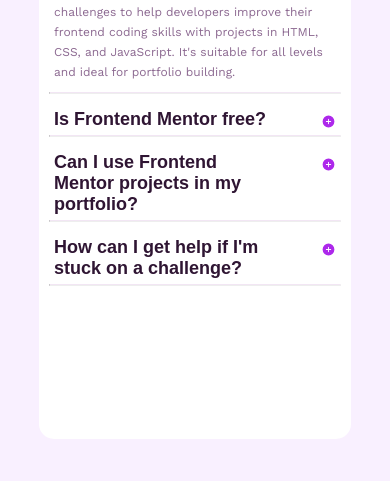
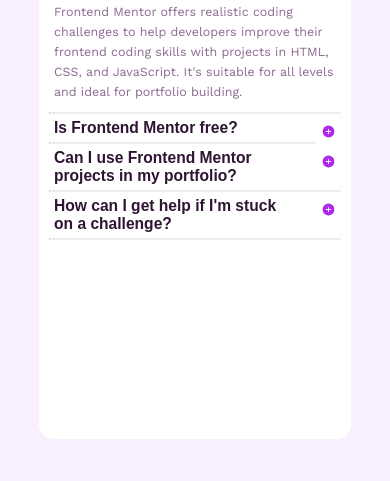
Before and after one commit to fantastizeey1/FAQ-accordion, a plain HTML site: page index.html in a window 390 px wide. Shown: the part 363-844 px from the top of the page. Drawn offline with nearby package versions, Linux system fonts and the light colour scheme.

Commit message:
Update style.css

```diff
--- a/style.css
+++ b/style.css
@@ -217,25 +217,27 @@
         flex-direction: row;
         margin-top: -70px;
     }
-    .q1 h2,
+   .q1 h2,
     .q2 h2,
     .q3 h2,
     .q4 h2{
-    font-size: 18px;
-    margin-top: 10PX;
+    font-size: 4vw;
+    margin: 0;
+
 }
 .q1 img,
 .q2 img,
 .q3 img,
 .q4 img{
-    margin-top: 20px;
+    margin-top: 10px;
 }
-    .q1 p,
+.q1 p,
 .q2 p,
 .q3 p,
 .q4 p{
+    margin-top: 0;
     margin-bottom: 5px;
-    font-size: 12px;
+    font-size: 3.2vw;
     font-weight: 400;
 }
 .q1, .q2, .q3, .q4{
```
